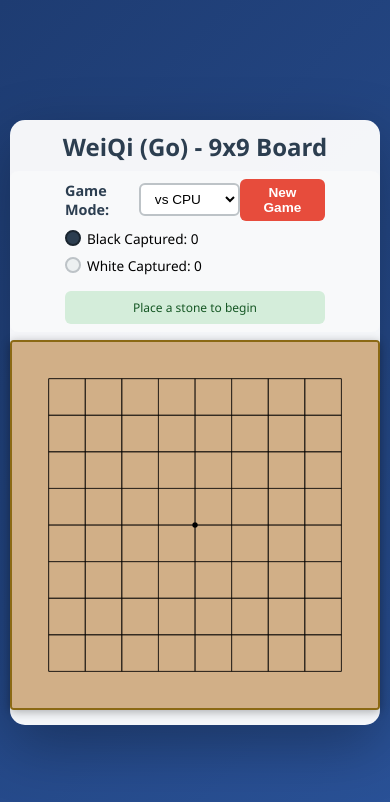
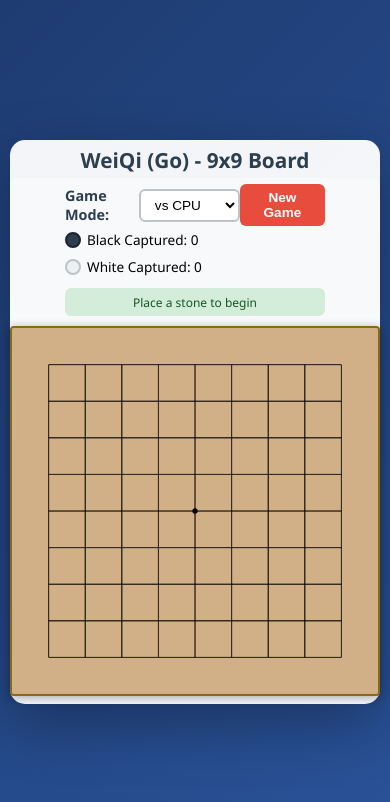
Before and after one commit to RyanLeeJC/WeiQi, a plain HTML site: page index.html in a window 390 px wide. Drawn offline with Linux system fonts and the light colour scheme.

Commit message:
Reduce vertical spacing to fit container within mobile viewport

```diff
--- a/styles.css
+++ b/styles.css
@@ -11,14 +11,14 @@ body {
     display: flex;
     justify-content: center;
     align-items: center;
-    padding: 2px 10px;
+    padding: 4px 10px;
 }
 
 .container {
     background: rgba(255, 255, 255, 0.95);
     border-radius: 15px;
     box-shadow: 0 20px 60px rgba(0, 0, 0, 0.3);
-    padding: 10px 0;
+    padding: 6px 0;
     max-width: 640px;
     width: 100%;
 }
@@ -26,16 +26,16 @@ body {
 header h1 {
     text-align: center;
     color: #2c3e50;
-    margin-bottom: 8px;
-    font-size: 1.5rem;
+    margin-bottom: 4px;
+    font-size: 1.3rem;
 }
 
 .game-info {
     display: flex;
     flex-direction: column;
-    gap: 8px;
-    margin-bottom: 8px;
-    padding: 8px 55px;
+    gap: 4px;
+    margin-bottom: 4px;
+    padding: 6px 55px;
     background: #f8f9fa;
     border-radius: 8px;
     max-width: 100%;
@@ -98,7 +98,7 @@ header h1 {
 .info-row .status {
     order: 3;
     flex-basis: 100%;
-    margin-top: 8px;
+    margin-top: 4px;
     max-width: 100%;
 }
 
@@ -155,7 +155,7 @@ header h1 {
 .game-board-container {
     display: flex;
     justify-content: center;
-    margin: 5px 0;
+    margin: 2px 0;
     background: transparent;
     padding: 0;
     border-radius: 0;
@@ -174,12 +174,12 @@ header h1 {
 }
 
 .status {
-    padding: 8px 8px;
+    padding: 4px 8px;
     background: #d4edda;
     border-radius: 6px;
     font-size: 0.75rem;
     color: #155724;
-    min-height: 32px;
+    min-height: 28px;
     display: flex;
     align-items: center;
     justify-content: center;
```
